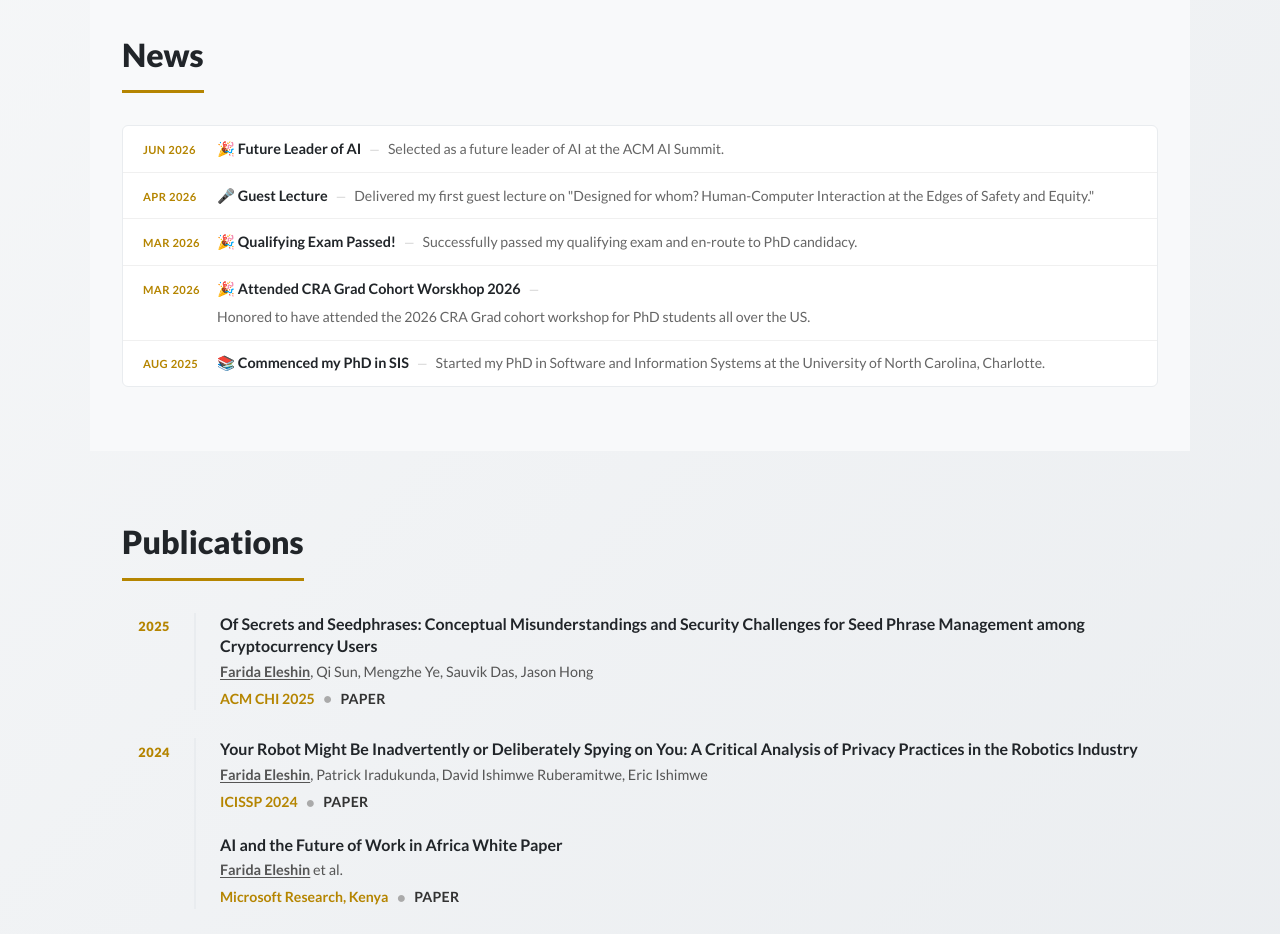
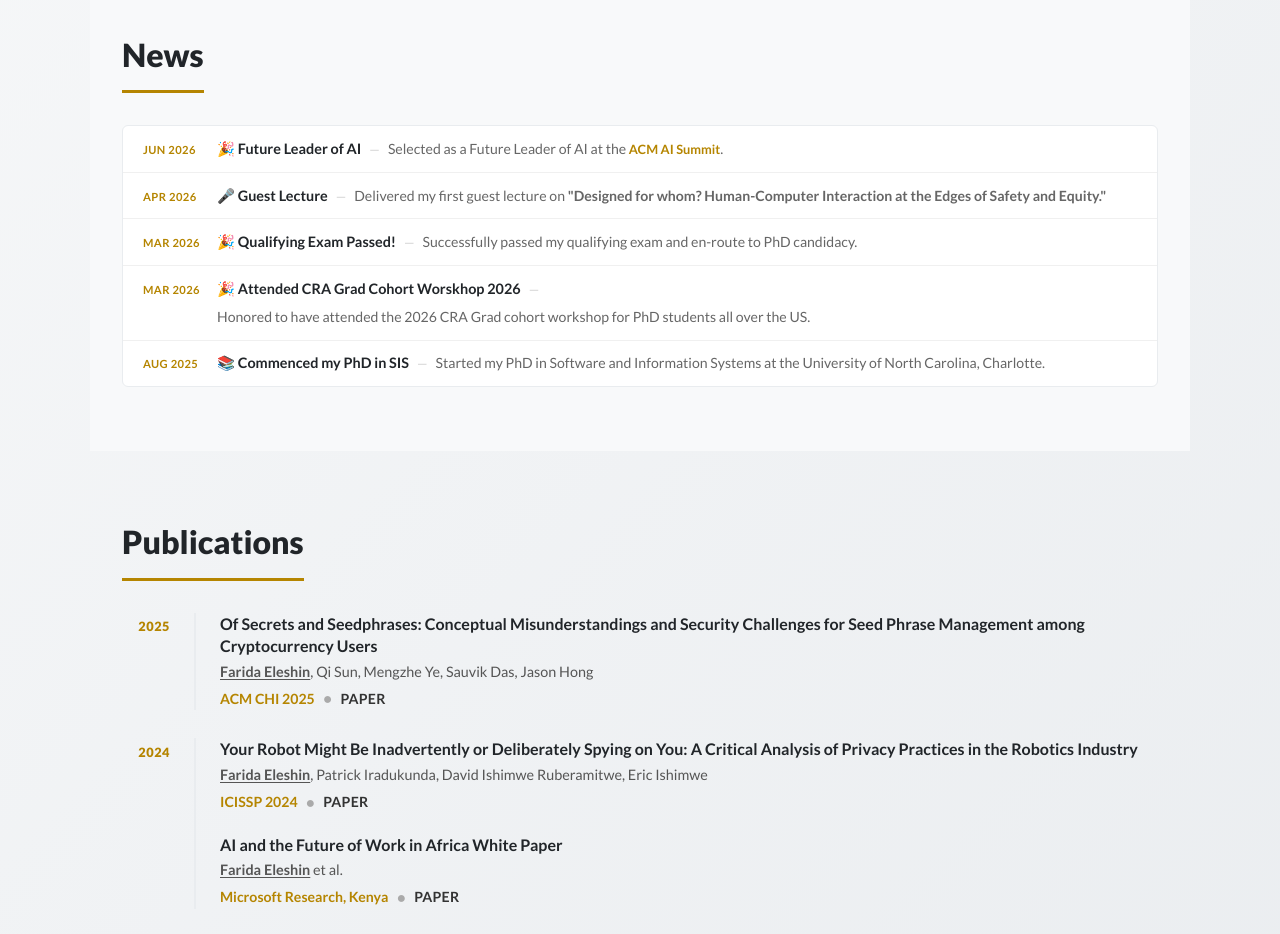
Before and after one commit to faridaeleshin/faridaeleshin, a plain HTML site: page index.html in a window 1280 px wide. Shown: the part 780-1714 px from the top of the page. Drawn offline with Linux system fonts and the light colour scheme.

Commit message:
news update minor change

```diff
--- a/index.html
+++ b/index.html
@@ -690,7 +690,7 @@
                     <div class="news-content">
                         <h3>🎉 Future Leader of AI</h3>
                         <span class="news-divider">—</span>
-                        <p>Selected as a future leader of AI at the ACM AI Summit.</p>
+                        <p>Selected as a Future Leader of AI at the <a href="https://aisummit.acm.org/" class="news-link">ACM AI Summit</a>.</p>
                         <!-- <a href="#" class="news-link">Read Paper <i class="fas fa-arrow-right"></i></a> -->
                     </div>
                 </div>
@@ -700,7 +700,7 @@
                     <div class="news-content">
                         <h3>🎤 Guest Lecture</h3>
                         <span class="news-divider">—</span>
-                        <p>Delivered my first guest lecture on "Designed for whom? Human-Computer Interaction at the Edges of Safety and Equity."</p>
+                        <p>Delivered my first guest lecture on <strong>"Designed for whom? Human-Computer Interaction at the Edges of Safety and Equity."</strong></p>
                     </div>
                 </div>
 
```
